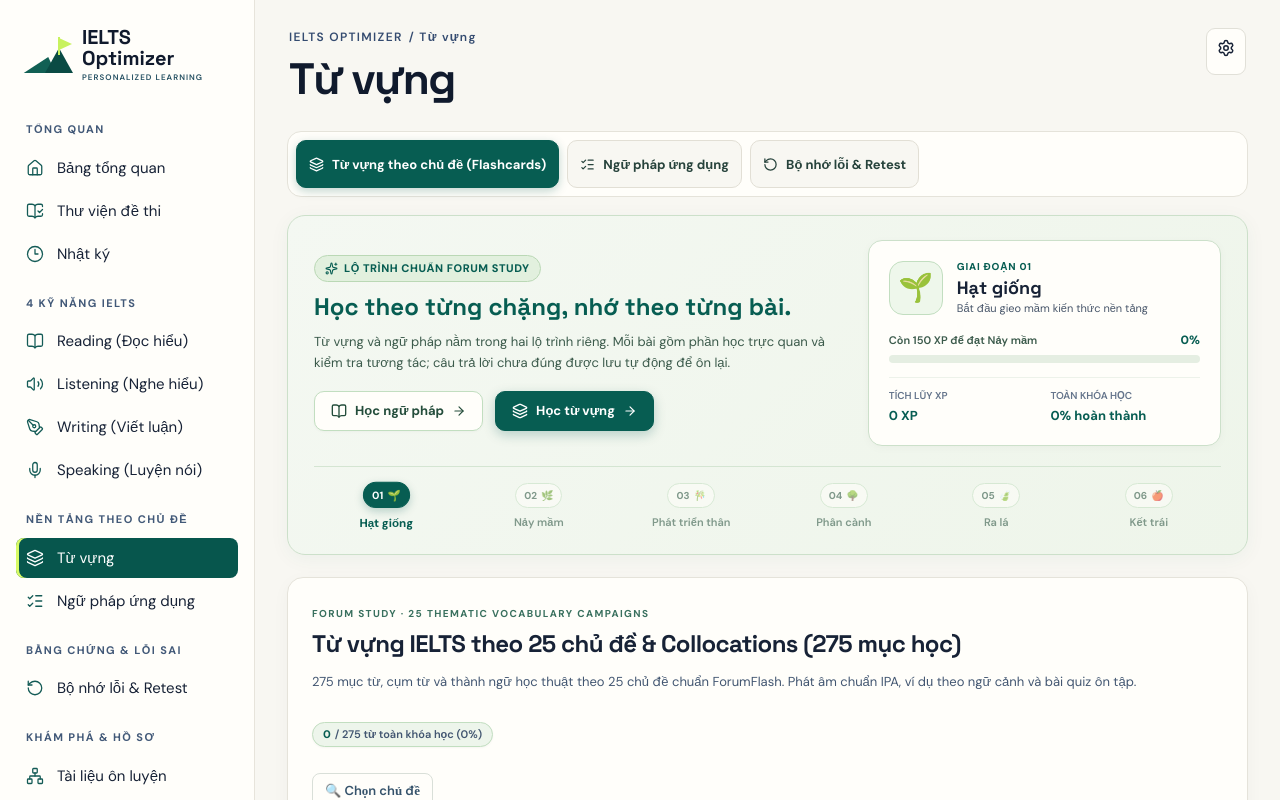
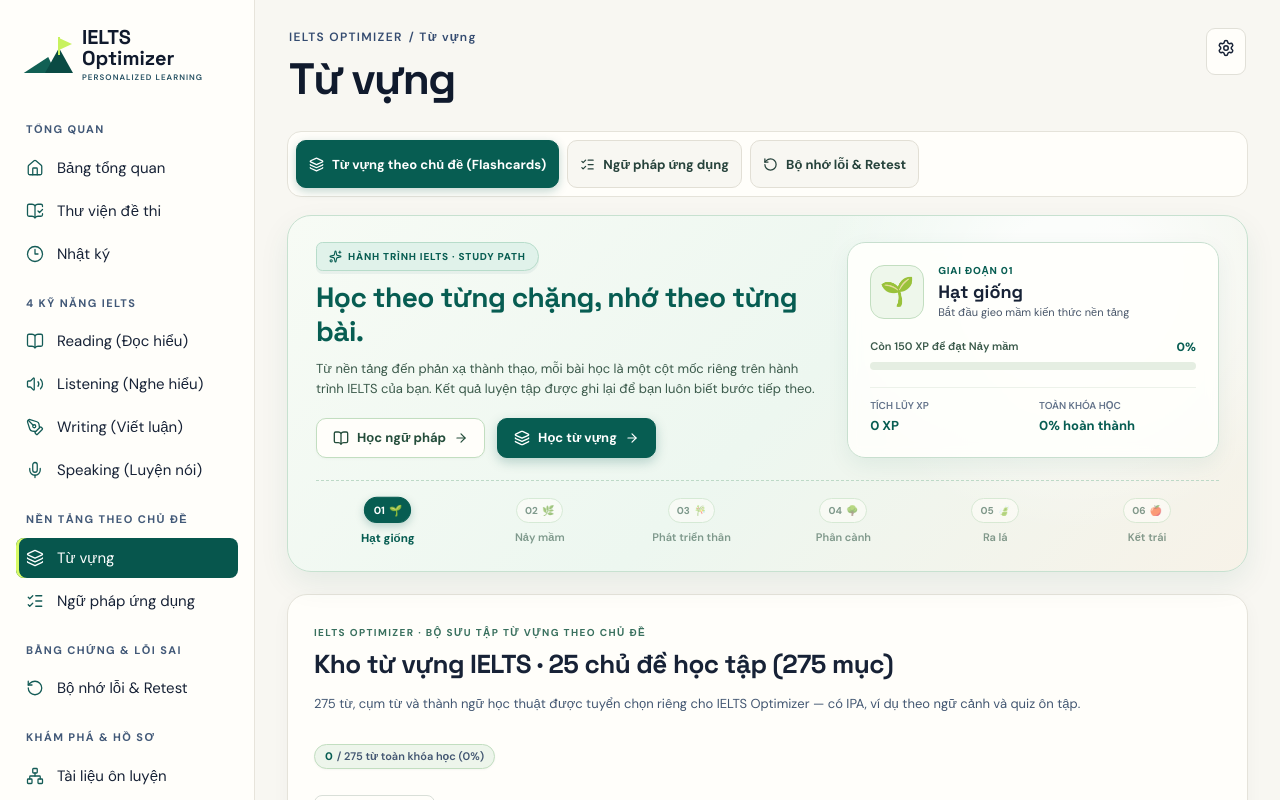
Before and after one commit to aukhaicuong123-bit/IELTS-Optimizer, a React (Vite) app: page / in a window 1280 px wide. Both pictures are taken after a click on the button "Từ vựng". Shown: the top 800 px of the page. Built offline with nearby package versions, Linux system fonts and the light colour scheme.

Commit message:
feat: make study journey brand-specific

```diff
--- a/src/App.tsx
+++ b/src/App.tsx
@@ -613,7 +613,7 @@
 /* ============================================================================ */
 
 /**
- * Shared Topic Navigation Bar (Inspired by ForumFlash #study)
+ * Shared Topic Navigation Bar for the IELTS Optimizer study journey
  */
 function TopicBar({
   selected,
@@ -2688,7 +2688,7 @@
             </div>
           )}
 
-          {/* Lexicon bank drawer inspired by ForumFlash */}
+          {/* Lexicon bank drawer for the IELTS Optimizer study journey */}
           <div className="topic-lexicon-helper">
             <div className="topic-lexicon-title">
               <span>BỘ TỪ & COLLOCATION GỢI Ý (THEMATIC LEXICON)</span>
@@ -2911,7 +2911,7 @@
 }
 
 /**
- * Vocabulary Study Hub (Inspired by ForumFlash https://forumflash.vercel.app/#study)
+ * Vocabulary Study Hub for the IELTS Optimizer curriculum
  * Offers 4 study modes: Flashcard, Learn, Quiz, and Error Memory
  */
 function VocabularyHub({
@@ -3058,7 +3058,7 @@
         </div>
       </section>
 
-      {/* MODE 1: FLASHCARD (Inspired by ForumFlash) */}
+      {/* MODE 1: FLASHCARD */}
       {mode === 'flashcard' && currentWord && (
         <div className="flashcard-stage">
           <div className="flashcard-header">
@@ -3678,7 +3678,7 @@
           ['British Council LearnEnglish', 'Official practice questions, listening audios and writing criteria.', 'https://learnenglish.britishcouncil.org'],
           ['Cambridge English IELTS', 'Format details, scoring descriptors and band score explanations.', 'https://www.cambridgeenglish.org/exams-and-tests/ielts/'],
           ['IDP IELTS Preparation', 'Preparation articles, masterclasses and speaking interview samples.', 'https://www.ieltsidpindia.com/prep-material/'],
-          ['ForumFlash IELTS Lexicon', 'Thematic academic vocabulary, collocations and idiom sets.', 'https://forumflash.vercel.app/#study']
+          ['IELTS Optimizer Study Lab', 'Kho từ vựng theo chủ đề, collocations và cụm diễn đạt được biên soạn riêng cho lộ trình của bạn.', '#study']
         ].map(([name, description, url]) => (
           <div className="network-card" key={name}>
             <b>{name}</b>
--- a/src/components/ForumGrammarHub.tsx
+++ b/src/components/ForumGrammarHub.tsx
@@ -131,7 +131,7 @@
 
   return (
     <section className="stack">
-      {/* ForumFlash Tree of Knowledge Header */}
+      {/* Shared IELTS journey header */}
       <ForumStudyTree
         activeTrack="grammar"
         onSelectTrack={track => {
@@ -149,8 +149,8 @@
       <section className="panel forum-study-panel">
         <div className="forum-panel-head">
           <div className="forum-panel-title">
-            <span className="eyebrow">FORUM STUDY · GRAMMAR MASTERY CURRICULUM</span>
-            <h2>Lộ trình ngữ pháp IELTS chuẩn 6 bậc CEFR (A1 → C2)</h2>
+            <span className="eyebrow">IELTS OPTIMIZER · XƯỞNG CẤU TRÚC CÂU</span>
+            <h2>Lộ trình ngữ pháp IELTS · 6 bậc làm chủ (A1 → C2)</h2>
             <p className="muted">
               Xếp theo 6 bậc từ A1 đến C2: từ cấu trúc câu căn bản, thì thời đến đảo ngữ, mệnh đề phân từ và câu chẻ học thuật Band 8.0+.
             </p>
@@ -282,7 +282,7 @@
                 {/* Expanded Detailed Content */}
                 {isExpanded && (
                   <div className="fg-card-body">
-                    {/* Visual Sentence Breakdown inspired by ForumFlash */}
+                    {/* Visual sentence breakdown designed for IELTS Optimizer */}
                     <div className="fg-breakdown-box">
                       <div className="fg-breakdown-title">
                         <Sparkles size={14} />
--- a/src/components/ForumStudyTree.tsx
+++ b/src/components/ForumStudyTree.tsx
@@ -69,16 +69,16 @@
 
   return (
     <div className="forum-tree-card">
-      {/* Top Banner inspired by ForumFlash */}
+      {/* Shared IELTS journey banner for the vocabulary and grammar tracks */}
       <div className="forum-tree-top">
         <div className="forum-tree-motto">
           <span className="forum-badge-pill">
-            <Sparkles size={13} /> LỘ TRÌNH CHUẨN FORUM STUDY
+            <Sparkles size={13} /> HÀNH TRÌNH IELTS · STUDY PATH
           </span>
           <h3>Học theo từng chặng, nhớ theo từng bài.</h3>
           <p>
-            Từ vựng và ngữ pháp nằm trong hai lộ trình riêng. Mỗi bài gồm phần học trực quan và kiểm tra tương tác;
-            câu trả lời chưa đúng được lưu tự động để ôn lại.
+            Từ nền tảng đến phản xạ thành thạo, mỗi bài học là một cột mốc riêng trên hành trình IELTS của bạn.
+            Kết quả luyện tập được ghi lại để bạn luôn biết bước tiếp theo.
           </p>
           <div className="forum-track-switchers">
             <button
--- a/src/components/ForumVocabularyHub.tsx
+++ b/src/components/ForumVocabularyHub.tsx
@@ -238,7 +238,7 @@
 
   return (
     <section className="stack">
-      {/* ForumFlash Tree of Knowledge Header */}
+      {/* Shared IELTS journey header */}
       <ForumStudyTree
         activeTrack="vocabulary"
         onSelectTrack={track => {
@@ -256,10 +256,10 @@
       <section className="panel forum-study-panel">
         <div className="forum-panel-head">
           <div className="forum-panel-title">
-            <span className="eyebrow">FORUM STUDY · {FORUM_25_TOPICS.length} THEMATIC VOCABULARY CAMPAIGNS</span>
-            <h2>Từ vựng IELTS theo {FORUM_25_TOPICS.length} chủ đề &amp; Collocations ({TOTAL_FORUM_VOCAB_COUNT} mục học)</h2>
+            <span className="eyebrow">IELTS OPTIMIZER · BỘ SƯU TẬP TỪ VỰNG THEO CHỦ ĐỀ</span>
+            <h2>Kho từ vựng IELTS · {FORUM_25_TOPICS.length} chủ đề học tập ({TOTAL_FORUM_VOCAB_COUNT} mục)</h2>
             <p className="muted">
-              {TOTAL_FORUM_VOCAB_COUNT} mục từ, cụm từ và thành ngữ học thuật theo {FORUM_25_TOPICS.length} chủ đề chuẩn ForumFlash. Phát âm chuẩn IPA, ví dụ theo ngữ cảnh và bài quiz ôn tập.
+              {TOTAL_FORUM_VOCAB_COUNT} từ, cụm từ và thành ngữ học thuật được tuyển chọn riêng cho IELTS Optimizer — có IPA, ví dụ theo ngữ cảnh và quiz ôn tập.
             </p>
           </div>
           <div className="forum-badge-indicator">
--- a/src/data/cefrGrammarData.ts
+++ b/src/data/cefrGrammarData.ts
@@ -1,6 +1,6 @@
 /**
  * CEFR Grammar Curriculum (A1 to C2)
- * Inspired by ForumFlash (https://www.forumflashstudy.com/#study)
+ * IELTS Optimizer's structured grammar curriculum.
  * Structured with visual sentence formula breakdown, IELTS application, common traps,
  * and integrated interactive checks across 6 CEFR tiers.
  */
--- a/src/styles.css
+++ b/src/styles.css
@@ -694,16 +694,16 @@
 
 
 /* ==========================================================================
-   FORUM STUDY (Inspired by https://www.forumflashstudy.com/#study)
-   Enhanced Vocabulary & Grammar Architecture with 3-Layer Visuals & CEFR Track
+   IELTS OPTIMIZER STUDY JOURNEY
+   Shared vocabulary & grammar architecture with a distinct journey identity
    ========================================================================== */
 
 /* Tree of Knowledge Banner & Gamification */
-.forum-tree-card{background:linear-gradient(135deg,#f4f8f2 0%,#eef5ea 100%);border:1px solid #cce0ca;border-radius:18px;padding:24px 26px;color:#172236;box-shadow:0 4px 20px rgba(7,93,82,.05);display:flex;flex-direction:column;gap:20px;margin-bottom:6px}
-.forum-tree-top{display:grid;grid-template-columns:1.2fr .8fr;gap:24px;align-items:stretch}
+.forum-tree-card{background:radial-gradient(circle at 82% 18%,rgba(255,255,255,.78) 0 8%,transparent 30%),linear-gradient(135deg,#f7fbf5 0%,#edf7f0 52%,#f7f2e8 100%);border:1px solid #c7e1d0;border-radius:24px;padding:26px 28px;color:#172236;box-shadow:0 12px 30px rgba(7,93,82,.08);display:flex;flex-direction:column;gap:22px;margin-bottom:6px;position:relative;overflow:hidden}
+.forum-tree-top{display:grid;grid-template-columns:1.15fr .85fr;gap:28px;align-items:stretch;position:relative;z-index:1}
 .forum-tree-motto{display:flex;flex-direction:column;justify-content:center;gap:10px}
-.forum-badge-pill{display:inline-flex;align-items:center;gap:6px;background:#e2f0de;color:#075d52;font-size:11px;font-weight:800;letter-spacing:.05em;padding:4px 10px;border-radius:999px;width:fit-content;border:1px solid #bad8b5}
-.forum-tree-motto h3{font:700 24px 'Space Grotesk',sans-serif;color:#075d52;margin:0;line-height:1.25}
+.forum-badge-pill{display:inline-flex;align-items:center;gap:6px;background:#e0f2ea;color:#075d52;font-size:10px;font-weight:900;letter-spacing:.08em;padding:6px 12px;border-radius:8px 18px 18px 8px;width:fit-content;border:1px solid #b7dcca;box-shadow:0 3px 0 rgba(7,93,82,.06)}
+.forum-tree-motto h3{font:700 28px 'Space Grotesk',sans-serif;color:#075d52;margin:0;line-height:1.2;letter-spacing:-.02em}
 .forum-tree-motto p{margin:0;color:#3b5a4b;font-size:13px;line-height:1.6;max-width:560px}
 .forum-track-switchers{display:flex;gap:12px;margin-top:8px;flex-wrap:wrap}
 .forum-track-btn{display:inline-flex;align-items:center;gap:8px;padding:9px 16px;border-radius:10px;border:1px solid #c2dec0;background:#fffefa;color:#244d3b;font-size:13px;font-weight:700;cursor:pointer;transition:all .18s ease;box-shadow:0 1px 3px rgba(0,0,0,.03)}
@@ -713,7 +713,7 @@
 .forum-track-btn:hover .arrow-icon{transform:translateX(3px)}
 
 /* Status Box */
-.forum-tree-status-box{background:#fffefa;border:1px solid #cce0ca;border-radius:14px;padding:18px 20px;display:flex;flex-direction:column;justify-content:space-between;gap:14px;box-shadow:0 2px 10px rgba(0,0,0,.03)}
+.forum-tree-status-box{background:rgba(255,255,252,.88);border:1px solid #c8dfcf;border-radius:18px;padding:20px 22px;display:flex;flex-direction:column;justify-content:space-between;gap:14px;box-shadow:0 8px 22px rgba(7,93,82,.07);backdrop-filter:blur(6px)}
 .tree-stage-visual{display:flex;align-items:center;gap:14px}
 .tree-stage-avatar{width:54px;height:54px;border-radius:14px;background:#eef7eb;border:1px solid #c2dec0;display:grid;place-items:center;font-size:28px;flex-shrink:0}
 .tree-stage-meta{display:grid;gap:2px}
@@ -732,7 +732,7 @@
 .tree-metric-col b{font-size:13px;color:#075d52;font-weight:700}
 
 /* 6 Stages Stepper */
-.forum-tree-stepper{display:grid;grid-template-columns:repeat(6,1fr);gap:8px;border-top:1px solid #d4e5d2;padding-top:16px}
+.forum-tree-stepper{display:grid;grid-template-columns:repeat(6,1fr);gap:8px;border-top:1px dashed #bdd9c7;padding-top:17px;position:relative;z-index:1}
 .tree-step-item{display:flex;flex-direction:column;align-items:center;gap:6px;text-align:center;position:relative;opacity:.55;transition:all .15s}
 .tree-step-item.done,.tree-step-item.current{opacity:1}
 .tree-step-item.current{transform:scale(1.05)}
@@ -743,9 +743,9 @@
 .tree-step-item.current .step-title{color:#075d52;font-weight:800}
 
 /* Main Forum Study Panel */
-.forum-study-panel{background:#fffefa!important;border:1px solid #dce5d6!important;border-radius:16px!important;padding:22px 24px!important}
+.forum-study-panel{background:linear-gradient(180deg,#fffefa 0%,#fbfdf9 100%)!important;border:1px solid #dce9de!important;border-radius:20px!important;padding:24px 26px!important;box-shadow:0 8px 24px rgba(7,93,82,.04)}
 .forum-panel-head{display:flex;justify-content:space-between;align-items:flex-start;gap:16px;margin-bottom:18px;flex-wrap:wrap}
-.forum-panel-title h2{font:700 24px 'Space Grotesk',sans-serif;color:#172236;margin:4px 0}
+.forum-panel-title h2{font:700 26px 'Space Grotesk',sans-serif;color:#123f3a;margin:4px 0;letter-spacing:-.02em}
 .forum-topics-grid{display:flex;gap:8px;flex-wrap:wrap;margin-bottom:16px}
 .forum-topic-chip{display:inline-flex;align-items:center;gap:8px;padding:7px 14px;border-radius:999px;border:1px solid #d9dfd8;background:#fffefa;color:#2c3e50;font-size:12px;font-weight:600;cursor:pointer;transition:all .15s ease}
 .forum-topic-chip:hover{background:#f1f7ed;border-color:#9dc792;color:#075d52}
--- a/src/topicData.ts
+++ b/src/topicData.ts
@@ -1,6 +1,6 @@
 /**
  * IELTS Optimizer — Canonical Topic Data & Lexicon
- * Inspired by ForumFlash (https://forumflash.vercel.app/#study)
+ * Content model for the IELTS Optimizer study journey.
  * Covers core IELTS topics with authentic vocabulary, collocations, grammar patterns,
  * listening passages, writing prompts, and speaking cue cards.
  */
```
